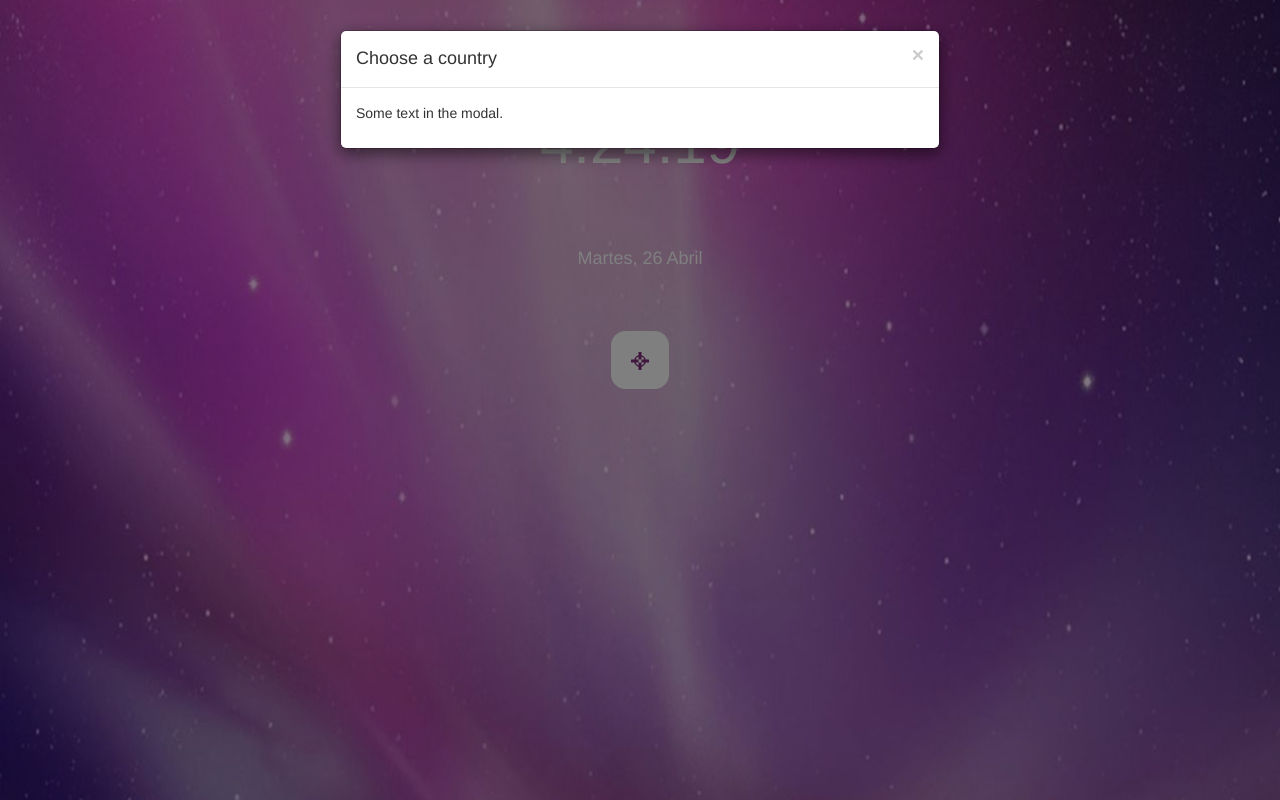
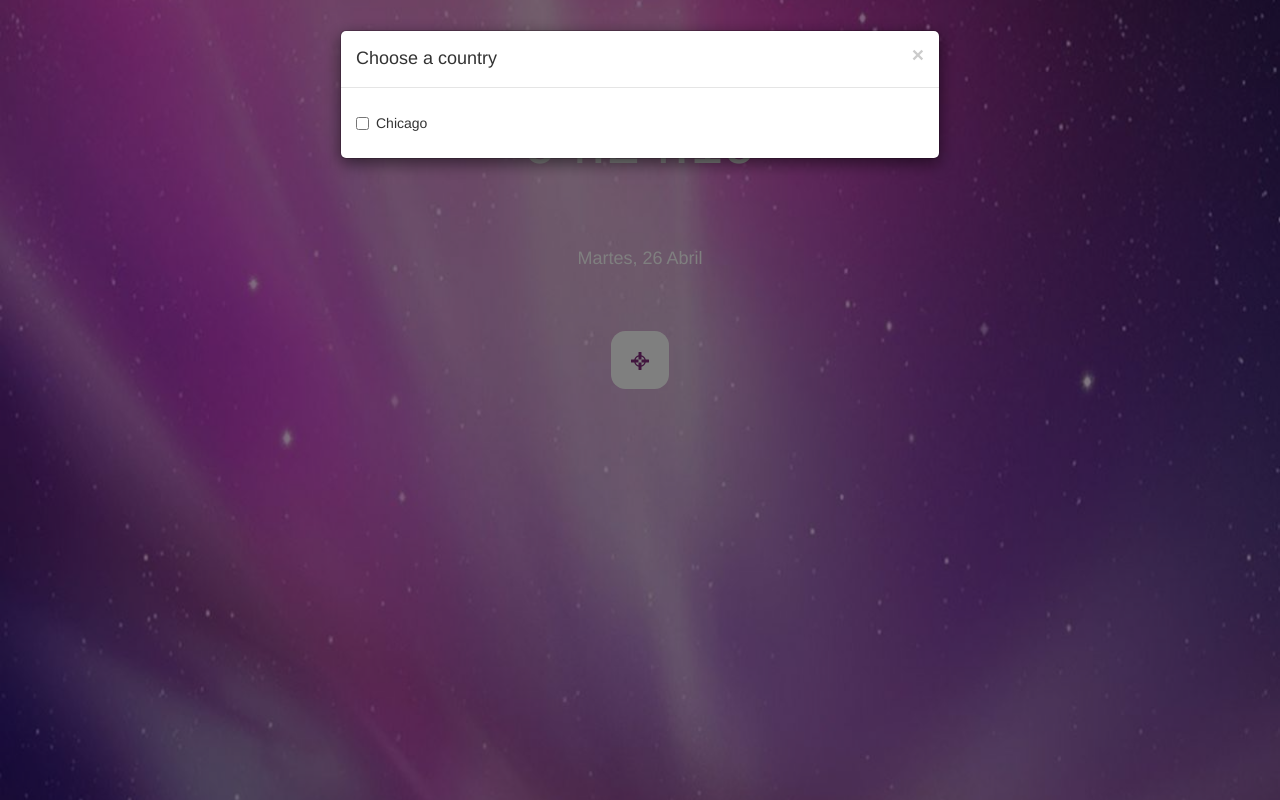
Before and after one commit to emilyvivancocuba/reloj-digital, a plain HTML site: page index.html in a window 1280 px wide. Both pictures are taken after a click on the button 639 px from the left and 360 px from the top of the page. Drawn offline with nearby package versions, Linux system fonts and the light colour scheme.

Commit message:
hora capturada

```diff
--- a/index.html
+++ b/index.html
@@ -31,7 +31,15 @@
 			          <h4 class="modal-title">Choose a country</h4>
 			        </div>
 			        <div class="modal-body">
-			          <p>Some text in the modal.</p>
+			          <p>
+			          	<form>
+			          		<div class="checkbox">
+							    <label>
+							    	<input type="checkbox"> Chicago
+							    </label>
+							</div>
+			          	</form>
+			          </p>
 			        </div>
 			      </div>
 
--- a/js/main.js
+++ b/js/main.js
@@ -1,8 +1,21 @@
 /*OBTENIENDO*/
 $(document).ready(function(){
-    var captura=new Date();
-   	var horas=captura.getHours();
-   	var minutos=captura.getMinutes();
-   	var segundos=captura.getSeconds();
+	captura();
+
+});
+function captura(){
+	var captura=new Date();
+   	var horas=captura.getHours().toString();
+   	var minutos=captura.getMinutes().toString();
+   	var segundos=captura.getSeconds().toString();
+   	if (parseInt(horas)<10) {
+   		horas='0'+horas;
+   	}
+   	if (parseInt(minutos)<10) {
+   		minutos='0'+minutos;
+   	}
+   	if (parseInt(segundos)<10) {
+   		segundos='0'+segundos;
+   	}
    	$("#parrafo_hora").text(horas+':'+minutos+':'+segundos);
-});
+}
```
